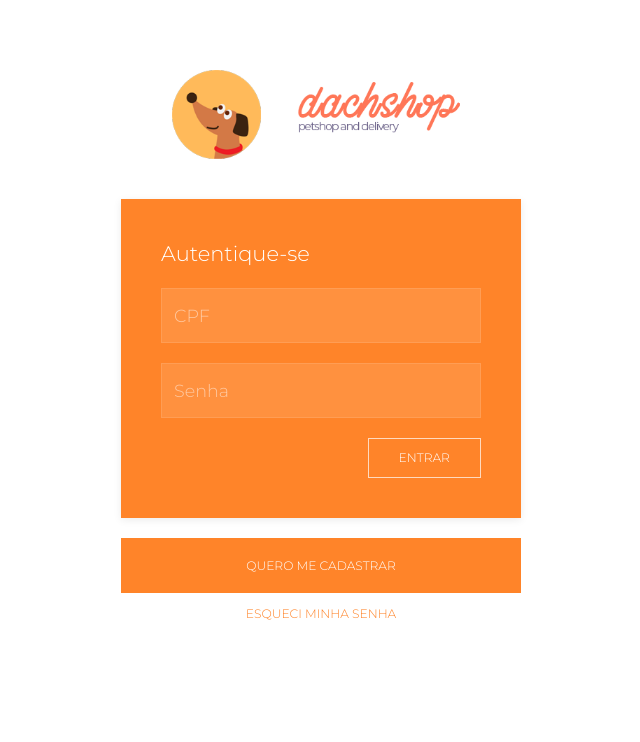
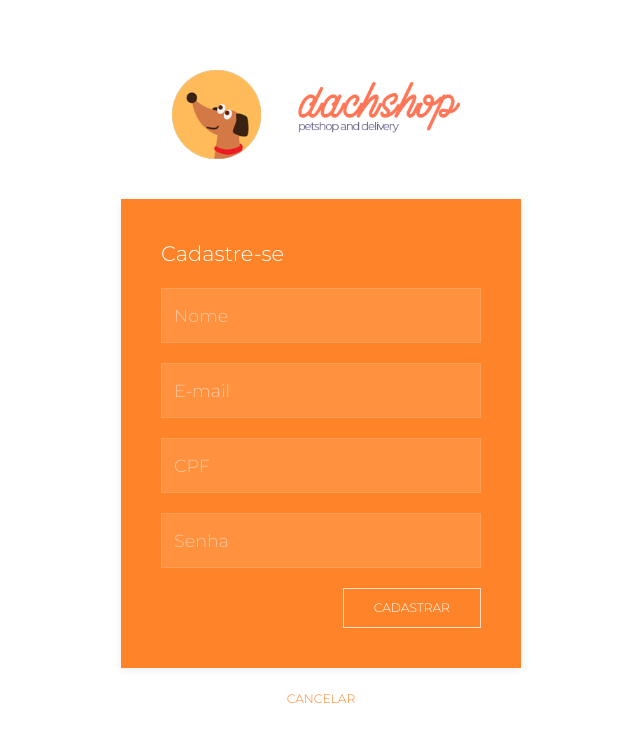
Before and after one commit to delciney/Balta-7187-Angular, an Angular app: page / in a window 1280 px wide. Shown: the top 742 px of the page, without its empty margins (319-959 px from the left). Built offline with nearby package versions, Linux system fonts and the light colour scheme.

Commit message:
Estilizando as paginas ResetPassword e Signup

```diff
--- a/src/app/app.component.html
+++ b/src/app/app.component.html
@@ -1 +1 @@
-<app-login-page></app-login-page>
+<app-signup-page></app-signup-page>
--- a/src/app/reset-password-page/reset-password-page.component.html
+++ b/src/app/reset-password-page/reset-password-page.component.html
@@ -1 +1,53 @@
-<p>reset-password-page works!</p>
+<div
+  class="uk-flex-center"
+  uk-grid
+>
+  <div
+    class="uk-width-1-3@m"
+  >
+    <p
+      class="uk-text-center uk-margin-large-top uk-margin-medium-bottom"
+    >
+      <span
+        class="uk-icon uk-margin-small-right"
+        uk-icon="icon: logo-color-dark; ratio: 0.7"
+      >
+      </span>
+    </p>
+    <form>
+      <div
+        class="uk-card uk-card-primary uk-card-body uk-box-shadow-small"
+      >
+        <h3
+          class="uk-card-title"
+        >Restauração de Senha
+        </h3>
+        <div
+          class="uk-margin"
+        >
+          <input
+            class="uk-input uk-form-large"
+            type="text"
+            placeholder="CPF"
+            mask="###.###.###-##"
+          >
+        </div>
+        <div class="uk-margin uk-text-right">
+          <button
+            class="uk-button uk-button-default"
+          >Restaurar
+        </button>
+        </div>
+      </div>
+    </form>
+
+    <p
+      class="uk-text-center"
+    >
+      <a
+        class="uk-button uk-button-link"
+      >Cancelar
+    </a>
+    </p>
+  </div>
+</div>
--- a/src/app/signup-page/signup-page.component.html
+++ b/src/app/signup-page/signup-page.component.html
@@ -1 +1,83 @@
-<p>signup-page works!</p>
+<div
+  class="uk-flex-center"
+  uk-grid
+>
+  <div
+    class="uk-width-1-3@m"
+  >
+    <p
+      class="uk-text-center uk-margin-large-top uk-margin-medium-bottom"
+    >
+      <span
+        class="uk-icon uk-margin-small-right" uk-icon="icon: logo-color-dark; ratio: 0.7"
+      >
+      </span>
+    </p>
+    <form>
+      <div
+        class="uk-card uk-card-primary uk-card-body uk-box-shadow-small"
+      >
+        <h3
+          class="uk-card-title"
+        >Cadastre-se
+        </h3>
+        <div
+          class="uk-margin"
+        >
+          <input
+            class="uk-input uk-form-large"
+            formControlName="name"
+            type="text"
+            placeholder="Nome"
+          >
+        </div>
+        <div
+          class="uk-margin"
+        >
+          <input
+            class="uk-input uk-form-large"
+            formControlName="email"
+            type="email"
+            placeholder="E-mail"
+          >
+        </div>
+        <div
+          class="uk-margin"
+        >
+          <input
+            class="uk-input uk-form-large"
+            type="text"
+            placeholder="CPF"
+            mask="###.###.###-##"
+          >
+        </div>
+        <div
+          class="uk-margin"
+        >
+          <input
+            class="uk-input uk-form-large"
+            type="password"
+            placeholder="Senha"
+          >
+        </div>
+        <div
+          class="uk-margin uk-text-right"
+        >
+          <button
+            class="uk-button uk-button-default"
+          >Cadastrar
+          </button>
+        </div>
+      </div>
+    </form>
+
+    <p
+      class="uk-text-center"
+    >
+      <a
+        class="uk-button uk-button-link"
+      >Cancelar
+      </a>
+    </p>
+  </div>
+</div>
```
